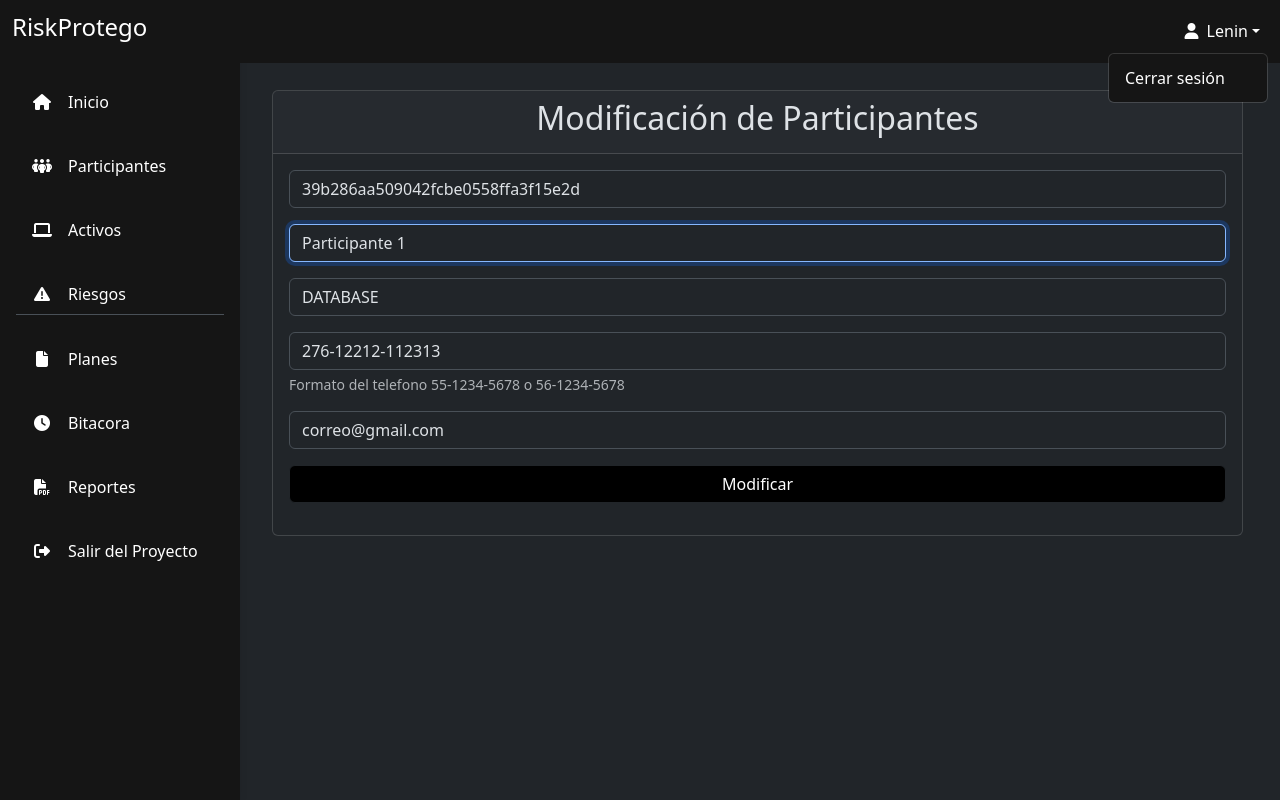
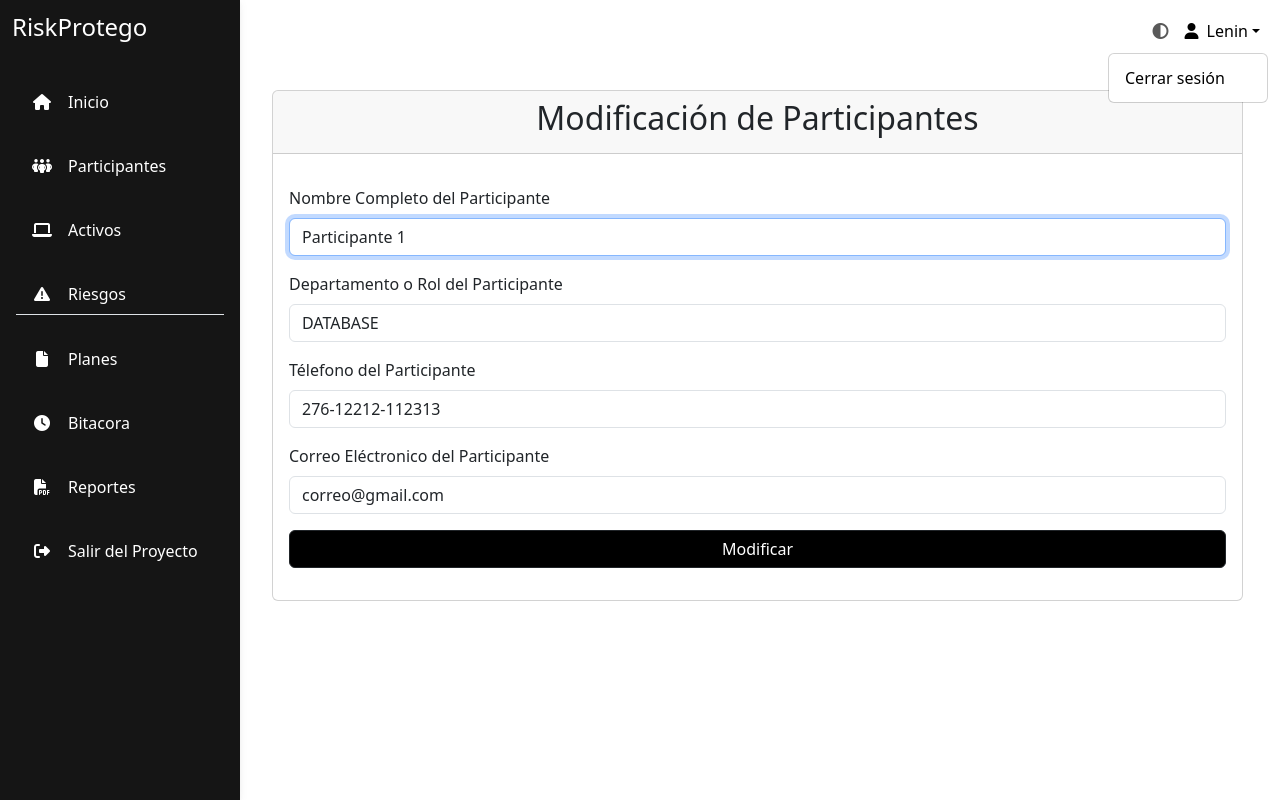
Before and after one commit to gercasran/Sistema_Gestion_Riesgos, a Flask app: page /edicion-responsable/39b286aa509042fcbe0558ffa3f15e2d in a window 1280 px wide, after a click that opens the changed part. Run offline with Flask 3, Linux system fonts and the light colour scheme; a user stored in the database is signed in; some libraries are stand-ins or nearby versions.

Commit message:
Cambios de UI por un Sinodal

```diff
--- a/src/models/proyectos.py
+++ b/src/models/proyectos.py
@@ -9,13 +9,15 @@ def getDefaultID() -> str:
 class Proyecto(db.Model):
     __tablename__ = "Proyectos"
     idProyecto = db.Column(db.String(32), primary_key=True, default=getDefaultID)
+    clave = db.Column(db.String(100), nullable=False, unique=True)
     nombre = db.Column(db.String(100), nullable=False)
     descripcion = db.Column(db.String(255), nullable=False)
     idUsuario = db.Column(db.String(32), db.ForeignKey('Usuarios.idUsuario', ondelete='CASCADE'), nullable=False)
     activos = db.relationship('Activo', backref='proyectoActivo', cascade='all, delete-orphan')
     responsables = db.relationship('Participante', backref='proyectoParticipante', cascade='all, delete-orphan')
 
-    def __init__(self, nombre, descripcion, idUsuario) -> None:
+    def __init__(self, nombre, clave, descripcion, idUsuario) -> None:
+        self.clave = clave
         self.nombre = nombre
         self.descripcion = descripcion
         self.idUsuario = idUsuario
--- a/src/static/css/style.css
+++ b/src/static/css/style.css
@@ -68,18 +68,18 @@
 }
 
 .navbar .dropdown-menu {
-    background-color: #151515;
-    color: white;
+    background-color: white;
+    color: black;
 }
 
 .navbar .dropdown-menu .dropdown-item.active,
 .navbar .dropdown-menu .dropdown-item:hover {
-    background-color: #252525;
-    color: white;
+    background-color: white;
+    color: black;
 }
 
 .navbar .dropdown-menu a {
-    color: white;
+    color: black;
 }
 
 .navbar .dropdown-menu a:hover {
@@ -87,5 +87,5 @@
 }
 
 .dataTables_filter label {
-    color: #fff; /* Cambia esto al color que desees */
+    color: white; /* Cambia esto al color que desees */
 }
--- /dev/null
+++ b/src/static/js/dark_light.js
@@ -0,0 +1,48 @@
+const invertirColores = (esOscuro) => {
+    const body = document.querySelector("body");
+    const navbarDropdown = document.querySelector(".navbar .dropdown-menu");
+    const dropdownItems = document.querySelectorAll(".navbar .dropdown-menu .dropdown-item");
+    const labels = document.querySelector(".dataTables_filter label");
+
+    if (esOscuro) {
+        body.setAttribute('data-bs-theme', 'dark');
+        body.style.backgroundColor = "#212529";
+        body.style.color = "white";
+        navbarDropdown.style.backgroundColor = "#212529";
+        navbarDropdown.style.color = "white";
+        dropdownItems.forEach(item => {
+            item.style.backgroundColor = "#212529";
+            item.style.color = "white";
+        });
+        labels.style.color = 'white';
+    } else {
+        body.setAttribute('data-bs-theme', 'light');
+        body.style.backgroundColor = "white";
+        body.style.color = "black";
+        navbarDropdown.style.backgroundColor = "white";
+        navbarDropdown.style.color = "black";
+        dropdownItems.forEach(item => {
+            item.style.backgroundColor = "white";
+            item.style.color = "black";
+        });
+        labels.style.color = 'black';
+    }
+}
+
+const cambiarTema = () => {
+    const temaActual = localStorage.getItem('tema');
+    if (temaActual === 'claro') {
+        invertirColores(true);
+        localStorage.setItem('tema', 'oscuro');
+    } else {
+        invertirColores(false);
+        localStorage.setItem('tema', 'claro');
+    }
+}
+
+document.addEventListener('DOMContentLoaded', () => {
+    const temaAlmacenado = localStorage.getItem('tema');
+    if (temaAlmacenado) {
+        invertirColores(temaAlmacenado === 'oscuro');
+    }
+});
--- a/src/templates/activos/edicionActivos.html
+++ b/src/templates/activos/edicionActivos.html
@@ -12,13 +12,15 @@
             <div class="card-body">
                 <form action="/actualizar-activos" method="post" autocomplete="off">
                     <div class="mb-3">
-                        <input type="text" name="idactivo" class="form-control" value="{{activo.idActivo}}" readonly>
+                        <input type="hidden" name="idactivo" class="form-control" value="{{activo.idActivo}}" readonly>
                     </div>
                     <div class="mb-3">
+                        <label class="form-label">Nombre del Activo</label>
                         <input type="text" name="nombre" class="form-control" placeholder="Nombre del activo"
                             value="{{activo.nombre}}" required autofocus>
                     </div>
                     <div class="mb-3">
+                        <label class="form-label">Descripción del Activo</label>
                         <textarea name="descripcion" cols="30" rows="10" class="form-control"
                             placeholder="Descripción completa del activo(Sin saltos de linea)">{{activo.descripcion}}</textarea>
                     </div>
--- a/src/templates/login/login.html
+++ b/src/templates/login/login.html
@@ -30,8 +30,10 @@
                         <button type="submit" class="btn btn-dark w-100 bg-black">Ingresar</button>
                     </div>
                 </form>
-                <div class="mb-3 text-end">
-                    <a href="/register" class="link-light">¡Registrate!</a>
+                <div class="mb-3">
+                    <div class="text-end">
+                        <a href="/register" class="btn">¡Registrate!</a>
+                    </div>
                 </div>
             </div>
         </div>
--- a/src/templates/login/signUp.html
+++ b/src/templates/login/signUp.html
@@ -40,7 +40,7 @@
                     </div>
                 </form>
                 <div class="mb-3 text-end">
-                    <a href="/" class="link-light">Regresar</a>
+                    <a href="/" class="btn">Regresar</a>
                 </div>
             </div>
         </div>
--- a/src/templates/responsables/listaResponsables.html
+++ b/src/templates/responsables/listaResponsables.html
@@ -35,12 +35,11 @@
                         </div>
                         <div class="mb-3">
                             <input type="text" name="departamento" class="form-control"
-                                placeholder="Departamento del Participante" required>
+                                placeholder="Departamento o Rol del Participante" required>
                         </div>
                         <div class="mb-3">
                             <input type="tel" name="telefono" class="form-control"
-                                placeholder="El telefono del Participante" pattern="(55|56)-[0-9]{4}-[0-9]{4}" required>
-                            <div class="form-text">Formato del telefono 55-1234-5678 o 56-1234-5678</div>
+                                placeholder="El Télefono del Participante" required>
                         </div>
                         <div class="mb-3">
                             <input type="email" name="email" class="form-control"
--- a/src/templates/responsables/modificarResponsables.html
+++ b/src/templates/responsables/modificarResponsables.html
@@ -12,19 +12,22 @@
             <div class="card-body">
                 <form action="/actualizar-responsable" method="post" autocomplete="off" id="formulario">
                     <div class="mb-3">
-                        <input type="text" name="idResponsable" class="form-control" value="{{responsable.idResponsable}}" readonly>
+                        <input type="hidden" name="idResponsable" class="form-control" value="{{responsable.idResponsable}}" readonly>
                     </div>
                     <div class="mb-3">
+                        <label class="form-label">Nombre Completo del Participante</label>
                         <input type="text" name="nombre" class="form-control" placeholder="Nombre Completo del Participante" value="{{responsable.nombre}}" required autofocus>
                     </div>
                     <div class="mb-3">
+                        <label class="form-label">Departamento o Rol del Participante</label>
                         <input type="text" name="departamento" class="form-control" placeholder="Departamento del Participante" value="{{responsable.departamento}}" required>
                     </div>
                     <div class="mb-3">
-                        <input type="tel" name="telefono" class="form-control" placeholder="El telefono del Participante" pattern="(55|56)-[0-9]{4}-[0-9]{4}" value="{{responsable.telefono}}" required>
-                        <div class="form-text">Formato del telefono 55-1234-5678 o 56-1234-5678</div>
+                        <label class="form-label">Télefono del Participante</label>
+                        <input type="tel" name="telefono" class="form-control" placeholder="El telefono del Participante" value="{{responsable.telefono}}" required>
                     </div>
                     <div class="mb-3">
+                        <label class="form-label">Correo Eléctronico del Participante</label>
                         <input type="email" name="email" class="form-control" placeholder="Correo electrónico del Participante" value="{{responsable.correo}}" required>
                     </div>
                     <div class="mb-3">
--- a/src/templates/riesgos/edicionRiesgo.html
+++ b/src/templates/riesgos/edicionRiesgo.html
@@ -12,14 +12,16 @@
             <div class="card-body">
                 <form action="/actualizar-riesgo" method="post" autocomplete="off">
                     <div class="mb-3">
-                        <input type="text" name="idRiesgo" class="form-control" placeholder="Nombre del riesgo"
+                        <input type="hidden" name="idRiesgo" class="form-control" placeholder="Nombre del riesgo"
                             value="{{riesgo.idRiesgo}}" readonly required>
                     </div>
                     <div class="mb-3">
+                        <label class="form-label">Nombre del Riesgo</label>
                         <input type="text" name="nombre" class="form-control" placeholder="Nombre del riesgo" required
                             autofocus value="{{riesgo.nombre}}">
                     </div>
                     <div class="mb-3">
+                        <label class="form-label">Descripción del Riesgo</label>
                         <textarea name="descripcion" cols="30" rows="10" class="form-control"
                             placeholder="Descripción completa del riesgo(Sin saltos de linea)">{{riesgo.descripcion}}</textarea>
                     </div>
--- a/src/templates/templateSideBar.html
+++ b/src/templates/templateSideBar.html
@@ -19,6 +19,7 @@
     <script src="https://cdn.datatables.net/1.10.25/js/jquery.dataTables.min.js"></script>
 
     <!-- Script file -->
+    <script src="{{url_for('static', filename='js/dark_light.js')}}"></script>
     <script src="{{url_for('static', filename='js/validate.js')}}"></script>
     <script src="{{url_for('static', filename='js/subtables.js')}}"></script>
     <script src="{{url_for('static', filename='js/deletes.js')}}"></script>
@@ -34,7 +35,7 @@
         integrity="sha384-T3c6CoIi6uLrA9TneNEoa7RxnatzjcDSCmG1MXxSR1GAsXEV/Dwwykc2MPK8M2HN" crossorigin="anonymous">
 </head>
 
-<body data-bs-theme="dark">
+<body data-bs-theme="light">
 
     <!-- Sidebar -->
     <nav id="sidebarMenu" class="collapse d-lg-block sidebar collapse">
@@ -97,7 +98,7 @@
     <!-- Sidebar -->
 
     <!-- Navbar -->
-    <nav id="main-navbar" class="navbar navbar-expand-lg navbar-light fixed-top" style="background-color: #151515;">
+    <nav id="main-navbar" class="navbar navbar-expand-lg navbar-light fixed-top">
         <!-- Container wrapper -->
         <div class="container-fluid">
             <!-- Toggle button -->
@@ -108,12 +109,16 @@
 
             <!-- Brand -->
             <div class="navbar-brand">
-                <h4>RiskProtego</h4>
+                <h4 style="color: white;">RiskProtego</h4>
             </div>
 
             <!-- Right links -->
             <ul class="navbar-nav ms-auto d-flex flex-row">
-
+                <li class="nav-item me-3 me-lg-0">
+                    <button class="nav-link" onclick="cambiarTema()">
+                        <i class="fa-solid fa-circle-half-stroke"></i>
+                    </button>
+                </li>
                 <!-- Avatar -->
                 <li class="nav-item dropdown">
                     <div class="nav-link dropdown-toggle d-flex align-items-center" id="navbarDropdownMenuLink"
--- a/src/templates/templateSimple.html
+++ b/src/templates/templateSimple.html
@@ -17,6 +17,7 @@
         crossorigin="anonymous"></script>
 
     <!-- Script file -->
+    <script src="{{url_for('static', filename='js/dark_light.js')}}"></script>
     <script src="{{url_for('static', filename='js/validate.js')}}"></script>
     <script src="{{url_for('static', filename='js/alerts.js')}}"></script>
 
@@ -30,7 +31,7 @@
         integrity="sha384-T3c6CoIi6uLrA9TneNEoa7RxnatzjcDSCmG1MXxSR1GAsXEV/Dwwykc2MPK8M2HN" crossorigin="anonymous">
 </head>
 
-<body data-bs-theme="dark">
+<body data-bs-theme="light">
 
     <!--Main layout-->
     <div class="container">
```
Also changed, not shown: src/routes/proyectos.py (+29 -25 lines), src/templates/proyectos/editarProyecto.html (+7 -1 lines), src/templates/proyectos/listaProyectos.html (+7 -5 lines), src/templates/templateNoSideBar.html (+9 -2 lines), src/database/database.db.
